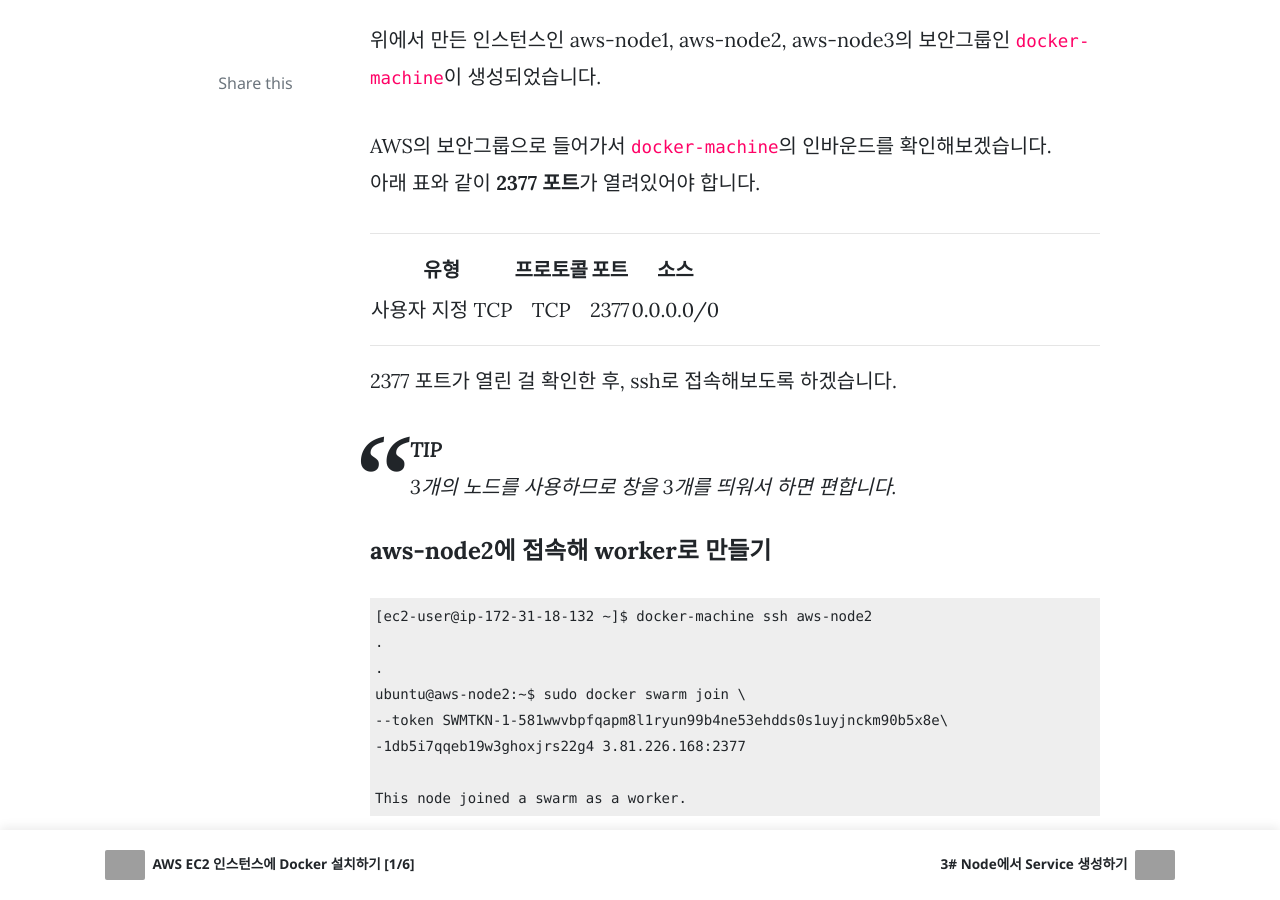
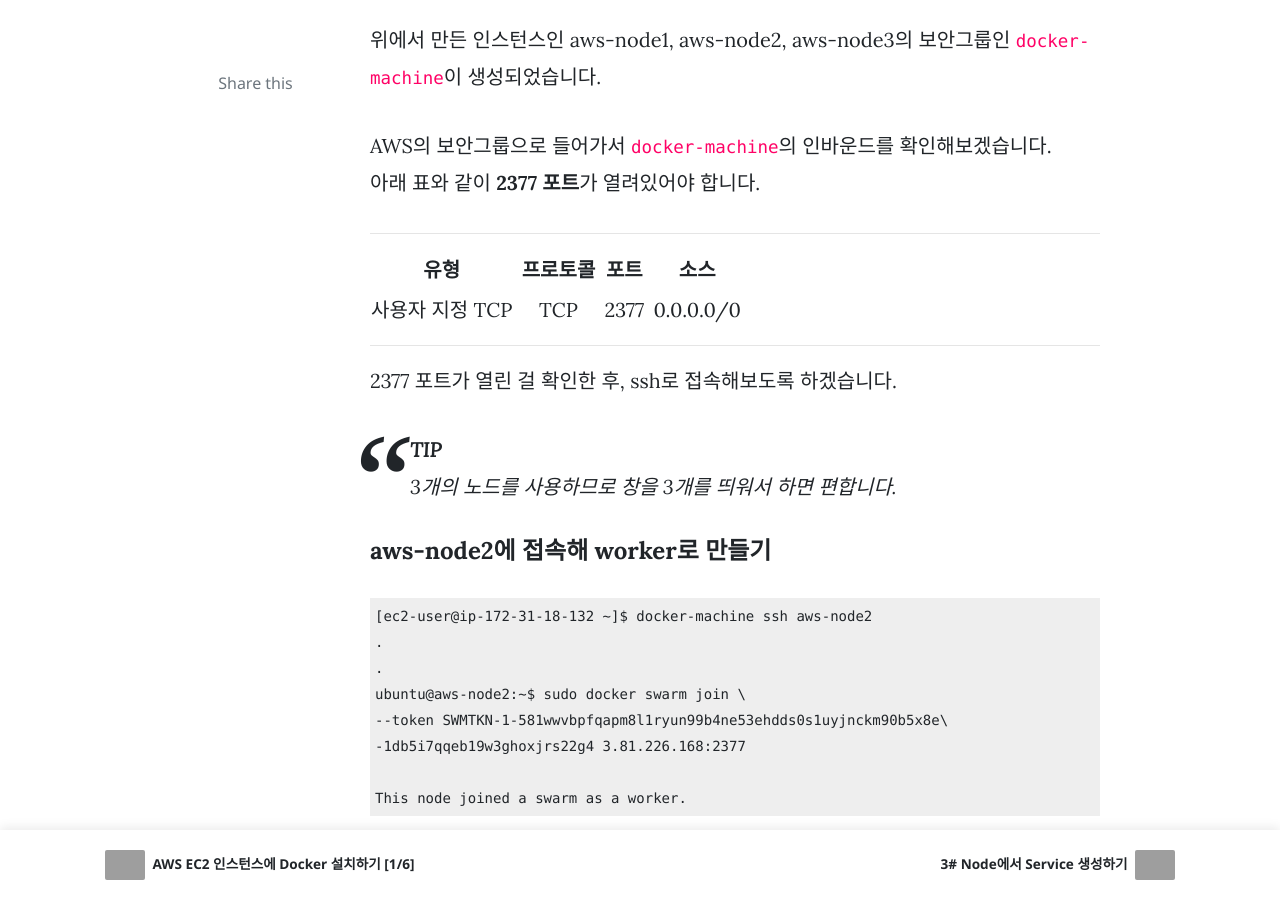
Before and after one commit to MegazoneDSG/megazonedsg.github.io, a Jekyll site: the page built from _posts/2019-09-01-2-Make-Swarm.md, in a window 1280 px wide and 900 px high, scrolled down 3913 px. Built offline with Jekyll 4.4.1, drawn with Linux system fonts in a browser that asks for light colours; nearby versions of some CDN libraries; comment, search, counter and statistics services are not loaded; grey boxes are pictures that could not be loaded.

```diff
--- a/_posts/2019-09-01-2-Make-Swarm.md
+++ b/_posts/2019-09-01-2-Make-Swarm.md
@@ -132,9 +132,9 @@ AWS의 보안그룹으로 들어가서 `docker-machine`의 인바운드를 확
 
 ---
 
-유형 | 프로토콜 | 포트 | 소스
-:---: | :---: | :---: | :---:
-사용자 지정 TCP | TCP | 2377 | 0.0.0.0/0
+유형 |  | 프로토콜 | | 포트 | | 소스
+:---: | :---: | :---: | :---: | :---: | :---: | :---:
+사용자 지정 TCP | | TCP | | 2377 | | 0.0.0.0/0
 
 ---
 
```
